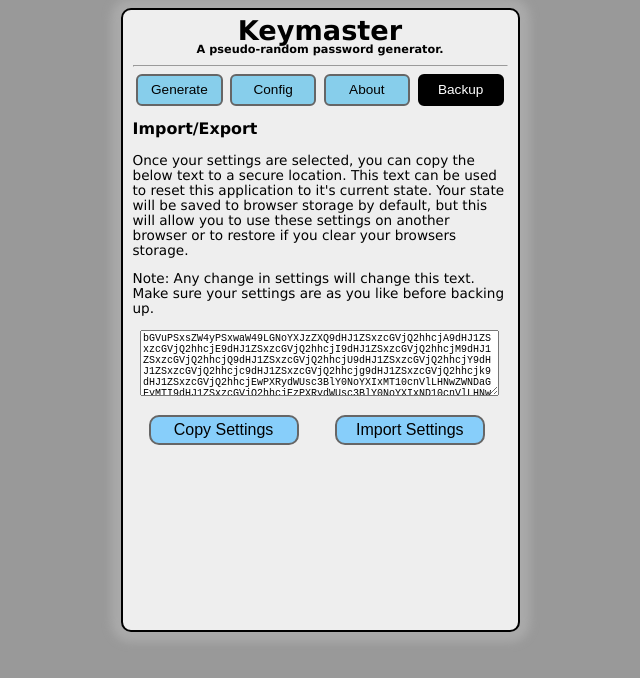
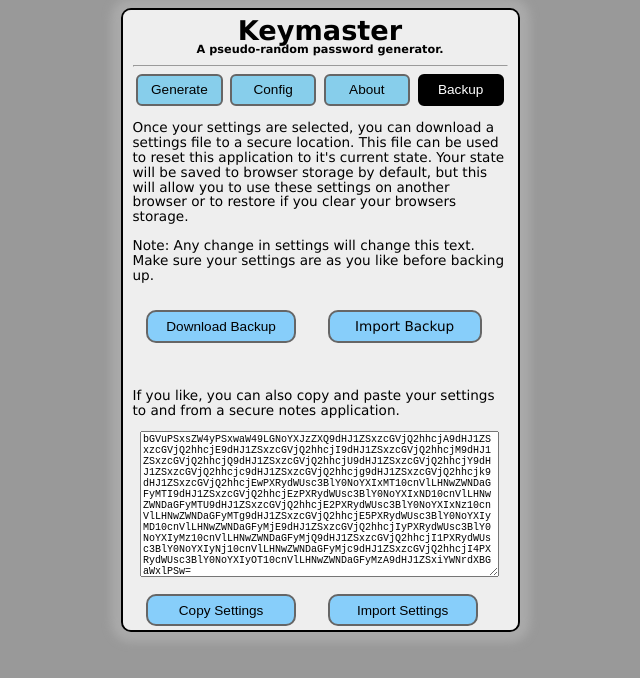
Before and after one commit to madmonk13/keymaster, a plain HTML site: page index.html in a window 1280 px wide. Both pictures are taken after a click on the button "Backup". Shown: the whole page, without its empty margins (320-960 px from the left). Drawn offline with Linux system fonts and the light colour scheme.

Commit message:
Update index.html

```diff
--- a/index.html
+++ b/index.html
@@ -3,6 +3,11 @@
 <HEAD>
 <meta name="viewport" content="width=device-width, initial-scale=1.0">
 <TITLE> Keymaster </TITLE>
+<!--
+	Version 1.1, Released 2/13/2023
+	New in this version:
+	-	Settings can now be backed up and imported via text file.
+-->
 <script>
 let tabs = ['generate','config','about','importExport'];
 let activeTab = 0;
@@ -25,7 +30,7 @@ function copyField(id) {
 
 function reverseString(string){
 	let output = "";
-	for ( var i = string.length; i > 0; i-- ){
+	for ( let i = string.length; i > 0; i-- ){
 		output += string[i-1];
 	}
 	return output;
@@ -95,7 +100,6 @@ function makePassword2020() {
 
 function passAlgo(site,pin,length){
   let o = parseInt(pin) + totalASCII(site) + parseInt(length);
-//   let o = parseInt(pin) * 16807 % 2147483647;
   let output = "";
   let r = 0;
   for ( let t = 0; t < site.length; t++ ){
@@ -223,7 +227,7 @@ function loadOptions(){
 }
 
 function showTab(){
-	for ( var i in tabs ){
+	for ( let i in tabs ){
 		if ( i == activeTab ){
 			document.getElementById(tabs[i]).style.display = "block";
 		}
@@ -283,6 +287,29 @@ function importSettings(){
 	saveOptions();
 }
 
+function downloadBackup(){
+	var data = document.getElementById("settings").value;
+	var c = document.createElement("a");
+	c.download = "keymasterBackup.txt";
+	var t = new Blob([data], {
+	type: "text/plain"
+	});
+	c.href = window.URL.createObjectURL(t);
+	c.click();
+}
+
+function importBackup(){
+	let file = document.getElementById("backupFile").files[0];
+	let fileReader = new FileReader();
+	fileReader.readAsText(file);
+	fileReader.onload = function() {
+		document.getElementById("settings").value = fileReader.result;
+		importSettings();
+	};
+	fileReader.onerror = function() {
+		alert(fileReader.error);
+	};
+}
 </script>
 <style>
 body {
@@ -372,7 +399,7 @@ body {
 	margin: 0 4px 0 10px;
 }
 
-#container #generate button, #import, #copy {
+#container #generate button, #import, #copy, #backupLabel, #download {
 	display:block;
 	width: 98%;
 	padding: 4px 10px;
@@ -388,10 +415,13 @@ body {
 	background-color: #fff;
 }
 
-#import, #copy {
+#import, #copy,  #backupLabel, #download  {
 	width: 40%;
 	margin: 1em 1em;
 	display: inline-block;
+	font-size: 1em;
+	text-align: center;
+	padding: 0.5em 0;
 }
 
 #container #config {
@@ -449,7 +479,7 @@ body {
 
 #settings {
 	width: 94%;
-	height: 6em;
+	height: 14em;
 	margin: 0 2%;
 	font-size: 10px;
 }
@@ -474,7 +504,10 @@ body {
 	color: white;
 	border-color: black;
 }
-
+#backupFile {
+	opacity: 0;
+	height: 0;
+}
 
 </style>
 </HEAD>
@@ -508,6 +541,11 @@ body {
 			<label for="charset">Include Special Characters</label>
 			<br/>
 			<button onclick="copyField('output');">Copy to Clipboard</button>
+			<br/>
+			New in version 1.1
+			<ul>
+				<li>Settings can now be downloaded and imported as a text file.  See "Backup" section.</li>
+			</ul>
 		</div>
 		<div id="config">
 			<h3>Special Character Set</h3>
@@ -535,12 +573,17 @@ body {
 			<p>For additional security, you can allow keymaster to determine your password length.  Given an upper and lower value, keymaster will algorhythmically choose a password length within your range.  If you don't want this simply supply the same value for upper and lower.</p>
 		</div>
 		<div id="importExport">
-			<h3>Import/Export</h3>
-			<p>Once your settings are selected, you can copy the below text to a secure location.  This text can be used to reset this application to it's current state.  Your state will be saved to browser storage by default, but this will allow you to use these settings on another browser or to restore if you clear your browsers storage.</p>
+			<p>Once your settings are selected, you can download a settings file to a secure location.  This file can be used to reset this application to it's current state.  Your state will be saved to browser storage by default, but this will allow you to use these settings on another browser or to restore if you clear your browsers storage.</p>
 			<p>Note: Any change in settings will change this text.  Make sure your settings are as you like before backing up.</p>
+
+			<button id="download" onclick="downloadBackup()">Download Backup</button>
+			<label for="backupFile" id="backupLabel" onclick="importBackup();">Import Backup</label>
+			<input type="file" id="backupFile">
+			<p>If you like, you can also copy and paste your settings to and from a secure notes application.</p>
 			<textarea id="settings"></textarea>
 			<button id="copy" onclick="copyField('settings');alert('Settings exported to clipboard.');">Copy Settings</button>
 			<button id="import" onclick="importSettings()">Import Settings</button>
+
 		</div>
 	</div>
 </BODY >
```
